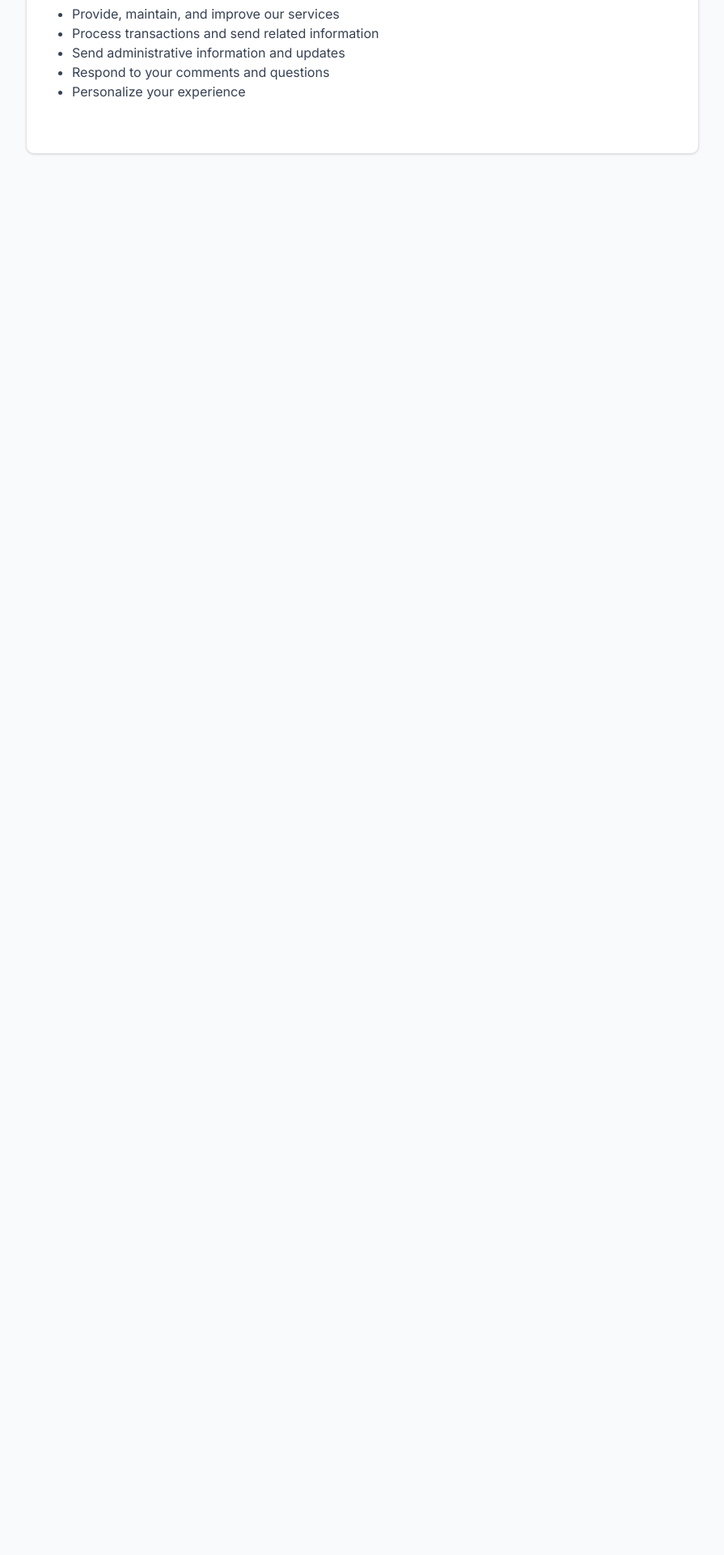
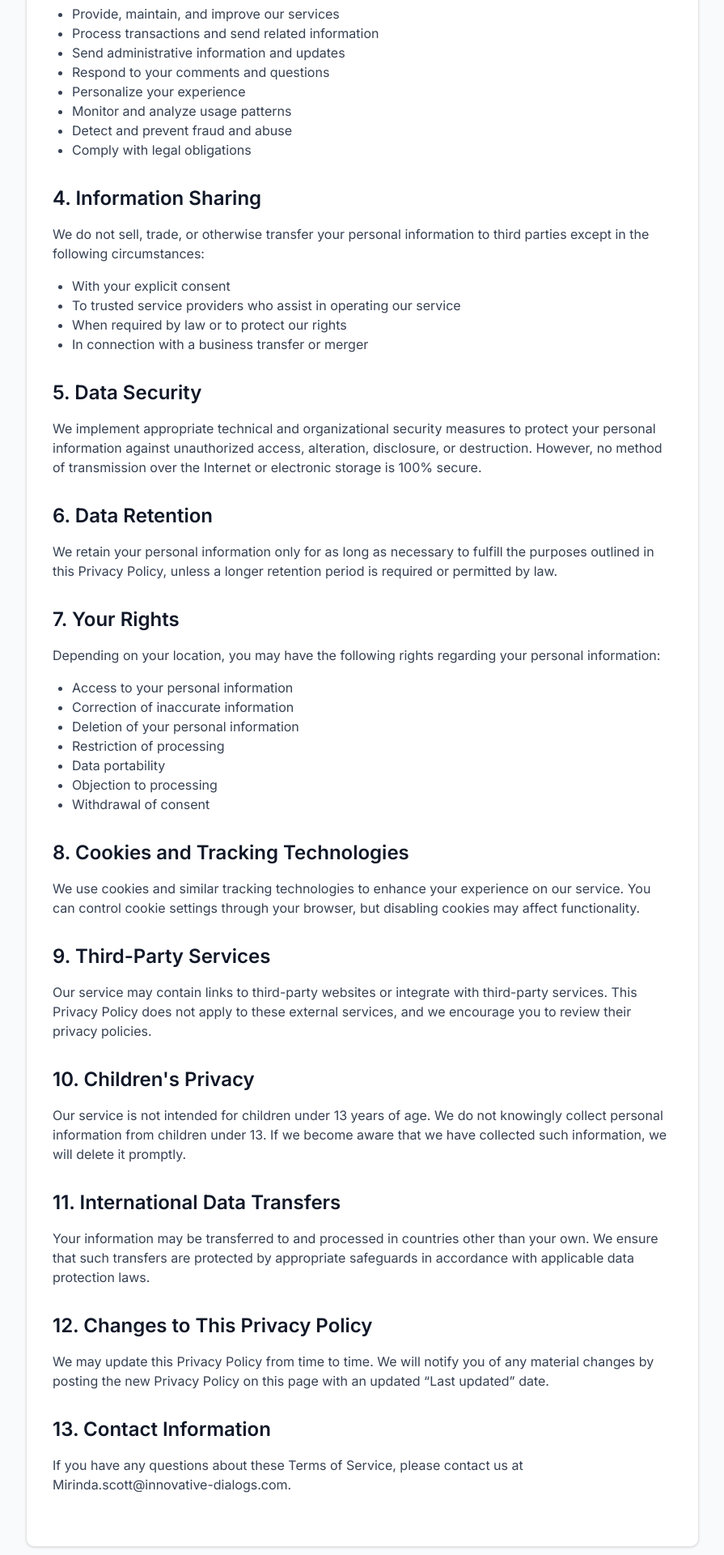
Before and after one commit to RobustAgency/ai-change-management-frontend, a Next.js app: page /privacy-policy in a window 1280 px wide. Shown: the part 980-2900 px from the top of the page at 81% size, without its empty margins (192-1087 px from the left). Before the commit the page ends 1242 px from the top, so only its background shows below. Built offline with nearby package versions, Linux system fonts and the light colour scheme; no server answers.

Commit message:
Update Privacy Policy and Terms of Service with additional sections and branding changes

```diff
--- a/app/privacy-policy/page.tsx
+++ b/app/privacy-policy/page.tsx
@@ -65,7 +65,95 @@ export default function PrivacyPolicy() {
                                 <li>Send administrative information and updates</li>
                                 <li>Respond to your comments and questions</li>
                                 <li>Personalize your experience</li>
+                                <li>Monitor and analyze usage patterns</li>
+                                <li>Detect and prevent fraud and abuse</li>
+                                <li>Comply with legal obligations</li>
                             </ul>
+                        </section>
+
+                        <section className="mb-8">
+                            <h2 className="text-2xl font-semibold text-gray-900 mb-4">4. Information Sharing</h2>
+                            <p className="text-gray-700 mb-4">
+                                We do not sell, trade, or otherwise transfer your personal information to third parties except in the following circumstances:
+                            </p>
+                            <ul className="list-disc pl-6 text-gray-700 mb-4">
+                                <li>With your explicit consent</li>
+                                <li>To trusted service providers who assist in operating our service</li>
+                                <li>When required by law or to protect our rights</li>
+                                <li>In connection with a business transfer or merger</li>
+                            </ul>
+                        </section>
+
+                        <section className="mb-8">
+                            <h2 className="text-2xl font-semibold text-gray-900 mb-4">5. Data Security</h2>
+                            <p className="text-gray-700 mb-4">
+                                We implement appropriate technical and organizational security measures to protect your personal information against unauthorized access, alteration, disclosure, or destruction. However, no method of transmission over the Internet or electronic storage is 100% secure.
+                            </p>
+                        </section>
+
+                        <section className="mb-8">
+                            <h2 className="text-2xl font-semibold text-gray-900 mb-4">6. Data Retention</h2>
+                            <p className="text-gray-700 mb-4">
+                                We retain your personal information only for as long as necessary to fulfill the purposes outlined in this Privacy Policy, unless a longer retention period is required or permitted by law.
+                            </p>
+                        </section>
+
+                        <section className="mb-8">
+                            <h2 className="text-2xl font-semibold text-gray-900 mb-4">7. Your Rights</h2>
+                            <p className="text-gray-700 mb-4">
+                                Depending on your location, you may have the following rights regarding your personal information:
+                            </p>
+                            <ul className="list-disc pl-6 text-gray-700 mb-4">
+                                <li>Access to your personal information</li>
+                                <li>Correction of inaccurate information</li>
+                                <li>Deletion of your personal information</li>
+                                <li>Restriction of processing</li>
+                                <li>Data portability</li>
+                                <li>Objection to processing</li>
+                                <li>Withdrawal of consent</li>
+                            </ul>
+                        </section>
+
+                        <section className="mb-8">
+                            <h2 className="text-2xl font-semibold text-gray-900 mb-4">8. Cookies and Tracking Technologies</h2>
+                            <p className="text-gray-700 mb-4">
+                                We use cookies and similar tracking technologies to enhance your experience on our service. You can control cookie settings through your browser, but disabling cookies may affect functionality.
+                            </p>
+                        </section>
+
+                        <section className="mb-8">
+                            <h2 className="text-2xl font-semibold text-gray-900 mb-4">9. Third-Party Services</h2>
+                            <p className="text-gray-700 mb-4">
+                                Our service may contain links to third-party websites or integrate with third-party services. This Privacy Policy does not apply to these external services, and we encourage you to review their privacy policies.
+                            </p>
+                        </section>
+
+                        <section className="mb-8">
+                            <h2 className="text-2xl font-semibold text-gray-900 mb-4">10. Children&apos;s Privacy</h2>
+                            <p className="text-gray-700 mb-4">
+                                Our service is not intended for children under 13 years of age. We do not knowingly collect personal information from children under 13. If we become aware that we have collected such information, we will delete it promptly.
+                            </p>
+                        </section>
+
+                        <section className="mb-8">
+                            <h2 className="text-2xl font-semibold text-gray-900 mb-4">11. International Data Transfers</h2>
+                            <p className="text-gray-700 mb-4">
+                                Your information may be transferred to and processed in countries other than your own. We ensure that such transfers are protected by appropriate safeguards in accordance with applicable data protection laws.
+                            </p>
+                        </section>
+
+                        <section className="mb-8">
+                            <h2 className="text-2xl font-semibold text-gray-900 mb-4">12. Changes to This Privacy Policy</h2>
+                            <p className="text-gray-700 mb-4">
+                                We may update this Privacy Policy from time to time. We will notify you of any material changes by posting the new Privacy Policy on this page with an updated &ldquo;Last updated&rdquo; date.
+                            </p>
+                        </section>
+
+                        <section className="mb-8">
+                            <h2 className="text-2xl font-semibold text-gray-900 mb-4">13. Contact Information</h2>
+                            <p className="text-gray-700 mb-4">
+                                If you have any questions about these Terms of Service, please contact us at Mirinda.scott@innovative-dialogs.com.
+                            </p>
                         </section>
                     </div>
                 </div>
--- a/app/terms/page.tsx
+++ b/app/terms/page.tsx
@@ -65,7 +65,7 @@ export default function TermsOfService() {
                         <section className="mb-8">
                             <h2 className="text-2xl font-semibold text-gray-900 mb-4">5. Intellectual Property</h2>
                             <p className="text-gray-700 mb-4">
-                                The Service and its original content, features, and functionality are owned by ChangeAI and are protected by
+                                The Service and its original content, features, and functionality are owned by Life Vision, LLC – Innovative Dialogs® - ChangeAI and are protected by
                                 international copyright, trademark, patent, trade secret, and other intellectual property laws.
                             </p>
                         </section>
@@ -106,7 +106,7 @@ export default function TermsOfService() {
                         <section className="mb-8">
                             <h2 className="text-2xl font-semibold text-gray-900 mb-4">10. Limitation of Liability</h2>
                             <p className="text-gray-700 mb-4">
-                                In no event shall ChangeAI be liable for any indirect, incidental, special, or consequential damages,
+                                In no event shall Life Vision, LLC – Innovative Dialogs® - ChangeAI be liable for any indirect, incidental, special, or consequential damages,
                                 including loss of profits, data, or use, incurred by you or any third party.
                             </p>
                         </section>
@@ -120,9 +120,16 @@ export default function TermsOfService() {
                         </section>
 
                         <section className="mb-8">
-                            <h2 className="text-2xl font-semibold text-gray-900 mb-4">12. Contact Information</h2>
+                            <h2 className="text-2xl font-semibold text-gray-900 mb-4">12. Governing Law</h2>
                             <p className="text-gray-700 mb-4">
-                                If you have any questions about these Terms of Service, please contact us at legal@changeai.com.
+                                These terms are governed by the laws of the State of Colorado, USA, and the Federal laws of the United States of America.
+                            </p>
+                        </section>
+
+                        <section className="mb-8">
+                            <h2 className="text-2xl font-semibold text-gray-900 mb-4">13. Contact Information</h2>
+                            <p className="text-gray-700 mb-4">
+                                If you have any questions about these Terms of Service, please contact us at Mirinda.scott@innovative-dialogs.com.
                             </p>
                         </section>
                     </div>
```
